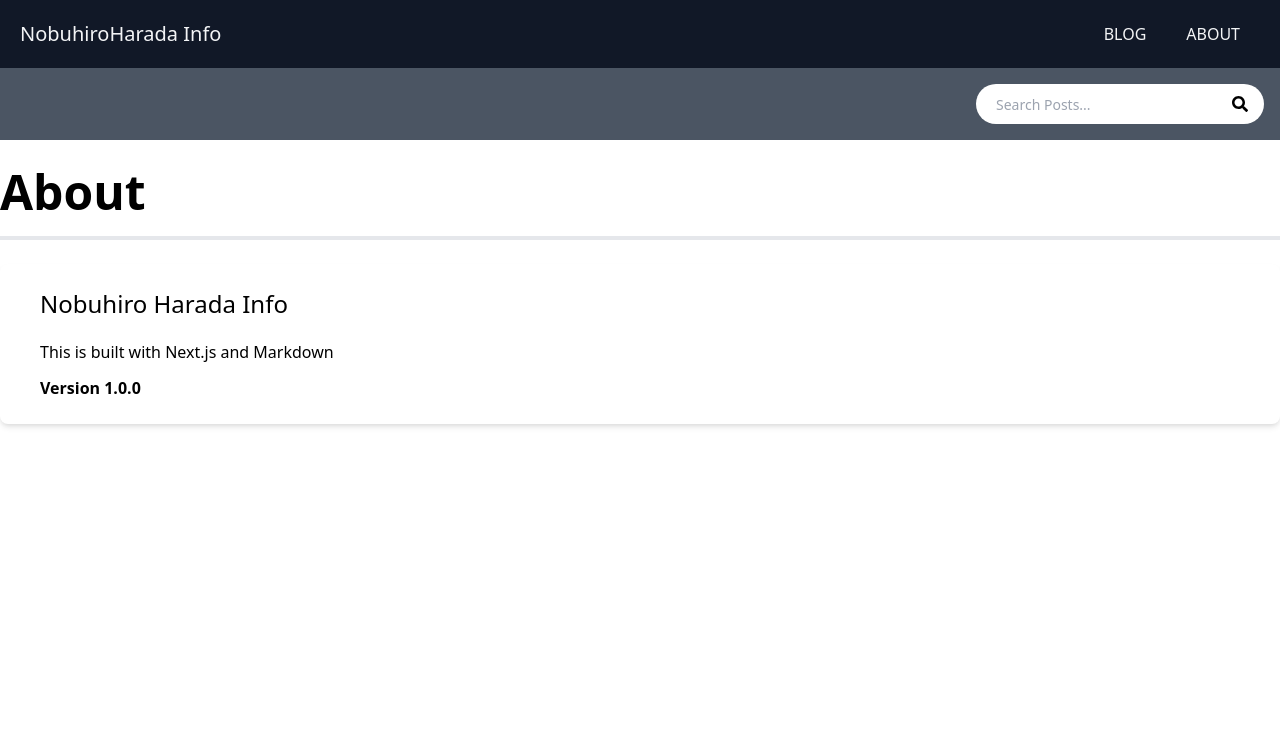
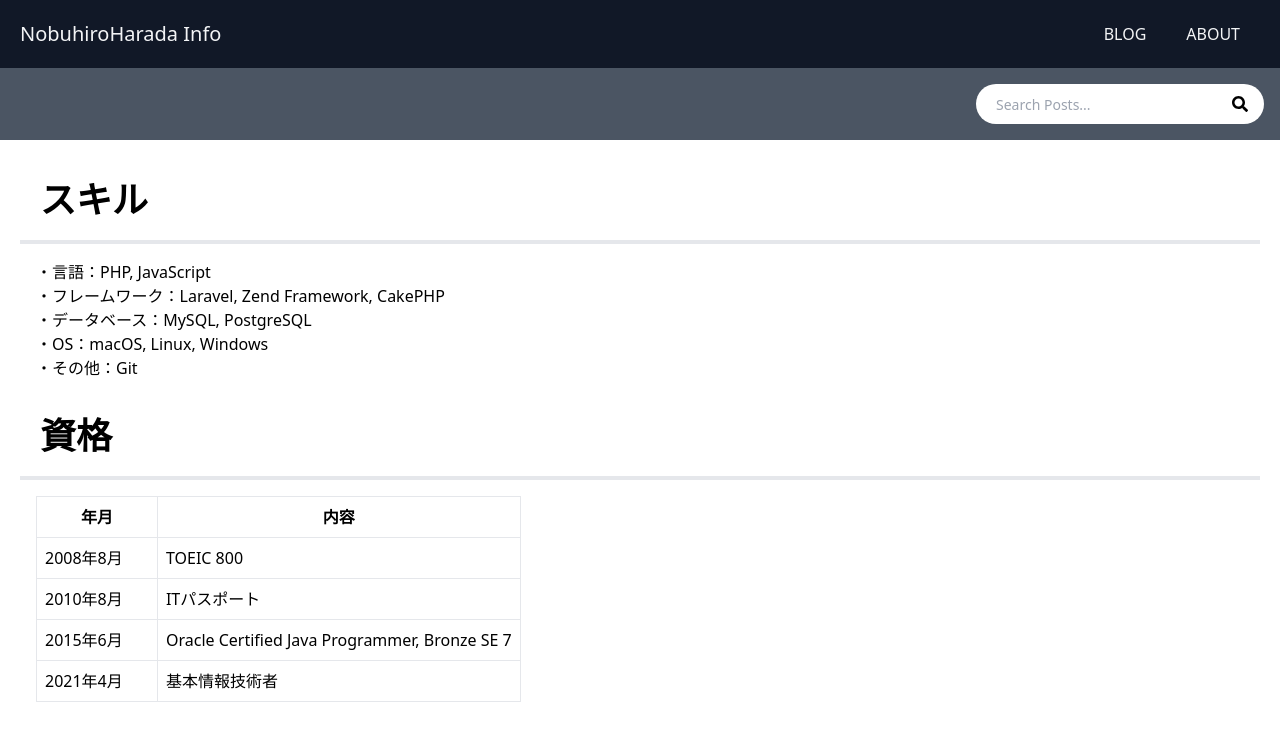
Before and after one commit to nobuhiroharada/nobuhiroharada_info, a Next.js app: page /about in a window 1280 px wide. Shown: the top 740 px of the page. Built offline with nearby package versions, Linux system fonts and the light colour scheme.

Commit message:
Aboutページ、ページタイトルフォントサイズ修正

```diff
--- a/components/Layout.tsx
+++ b/components/Layout.tsx
@@ -15,7 +15,7 @@ const Layout = ({ title, keywords, description, children }: LayoutType) => {
 
       <Header />
       <Search />
-      <main className='container mx-auto my-7'>
+      <main className='container p-5 mx-auto'>
         {children}
       </main>
     </div>
--- a/pages/about.tsx
+++ b/pages/about.tsx
@@ -3,16 +3,44 @@ import Layout from '../components/Layout'
 export default function AboutPage() {
   return (
     <Layout title='About NobuhiroHarada'>
-      <h1 className='pb-5 text-5xl font-bold border-b-4'>About</h1>
-
-      <div className='px-10 py-6 mt-6 bg-white rounded-lg shadow-md'>
-        <h3 className='mb-5 text-2xl'>Nobuhiro Harada Info</h3>
-
-        <p className='mb-3'>This is built with Next.js and Markdown</p>
-
-        <p>
-          <span className='font-bold'>Version 1.0.0</span>
-        </p>
+      <div>
+        <p className='p-5 text-4xl font-bold border-b-4'>スキル</p>
+        <ul className='p-4'>
+          <li>・言語：PHP, JavaScript</li>
+          <li>・フレームワーク：Laravel, Zend Framework, CakePHP</li>
+          <li>・データベース：MySQL, PostgreSQL</li>
+          <li>・OS：macOS, Linux, Windows</li>
+          <li>・その他：Git</li>
+        </ul>
+        <p className='p-5 text-4xl font-bold border-b-4'>資格</p>
+        <div className='p-4'>
+          <table className='table-auto'>
+            <thead>
+              <tr>
+                <th className='w-1/4 p-2 border'>年月</th>
+                <th className='w-3/4 p-2 border sm:w-full'>内容</th>
+              </tr>
+            </thead>
+            <tbody>
+              <tr>
+                <td className='w-1/4 p-2 border'>2008年8月</td>
+                <td className='w-3/4 p-2 border sm:w-full'>TOEIC 800</td>
+              </tr>
+              <tr>
+                <td className='w-1/4 p-2 border'>2010年8月</td>
+                <td className='w-3/4 p-2 border sm:w-full'>ITパスポート</td>
+              </tr>
+              <tr>
+                <td className='w-1/4 p-2 border'>2015年6月</td>
+                <td className='w-3/4 p-2 border sm:w-full'>Oracle Certified Java Programmer, Bronze SE 7</td>
+              </tr>
+              <tr>
+                <td className='w-1/4 p-2 border'>2021年4月</td>
+                <td className='w-3/4 p-2 border sm:w-full'>基本情報技術者</td>
+              </tr>
+            </tbody>
+          </table>
+        </div>
       </div>
     </Layout>
   )
--- a/pages/blog/category/[category_name].tsx
+++ b/pages/blog/category/[category_name].tsx
@@ -19,7 +19,7 @@ export default function CategoryBlogPage({ posts, categoryName, categories }: Ca
     <Layout>
       <div className='flex flex-col justify-between md:flex-row'>
         <div className='w-full p-2 md:w-3/4'>
-          <h1 className='p-5 text-5xl font-bold border-b-4'>
+          <h1 className='p-5 text-4xl font-bold border-b-4'>
             Posts in {categoryName}
           </h1>
 
--- a/pages/blog/page/[page_index].tsx
+++ b/pages/blog/page/[page_index].tsx
@@ -20,7 +20,7 @@ export default function BlogPage({ posts, numPages, currentPage, categories }: B
     <Layout>
       <div className='flex flex-col justify-between md:flex-row'>
         <div className='w-full p-2 md:w-3/4'>
-          <h1 className='p-5 text-5xl font-bold border-b-4'>Blog</h1>
+          <h1 className='p-5 text-4xl font-bold border-b-4'>Blog</h1>
 
           <div className='grid gap-5 md:grid-cols-2 lg:grid-cols-3'>
             {posts.map((post, index) => (
--- a/pages/index.tsx
+++ b/pages/index.tsx
@@ -12,7 +12,7 @@ import { PostType } from '@/types/PostType'
 const Home = ({ posts }: { posts: PostType[] }) => {
   return (
     <Layout>
-      <h1 className='p-5 text-5xl font-bold border-b-4'>Latest Posts</h1>
+      <h1 className='p-5 text-4xl font-bold border-b-4'>Latest Posts</h1>
 
       <div className='grid gap-5 md:grid-cols-2 lg:grid-cols-3'>
         {posts.map((post, index) => (
```
